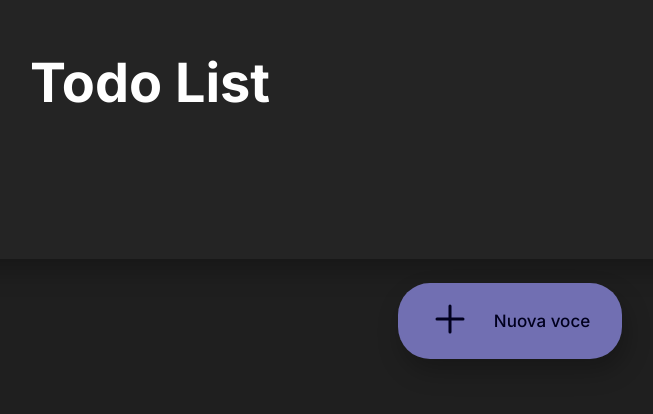
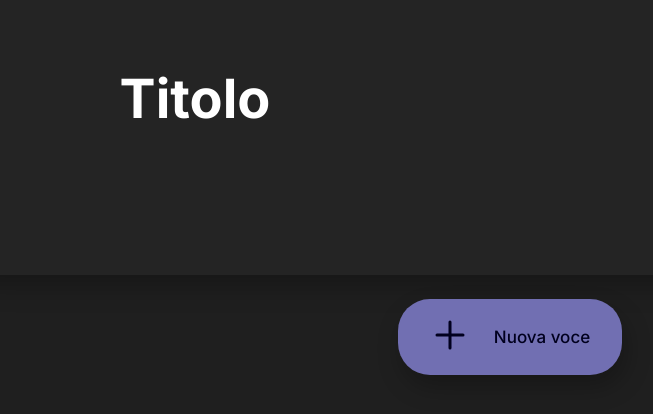
Before and after one commit to mirkodeglinnocenti/todo-list, a React (Vite) app: page / in a window 1280 px wide. Shown: the part 110-524 px from the top of the page, without its empty margins (130-783 px from the left). Built offline with nearby package versions, Linux system fonts and the light colour scheme; the HTML template or start-up script is replaced by a standard one.

Commit message:
EDIT title changed and padding container added

```diff
--- a/src/App.tsx
+++ b/src/App.tsx
@@ -90,7 +90,7 @@ function App() {
         <div className="container">
           <div className="todo-box shadow">
             <div className="todo-card">
-              <h1 className="title-todo-box">Todo List</h1>
+              <h1 className="title-todo-box">Titolo</h1>
               <div className="todo-list">
                 <ul>
                   {undoneTasks.map((task, index) => {
--- a/src/assets/css/App.css
+++ b/src/assets/css/App.css
@@ -5,14 +5,6 @@
 
 /* Font */
 @import url("https://fonts.googleapis.com/css2?family=Inter:wght@400;500;700&display=swap");
-
-/* body {
-    font-family: 'Inter', sans-serif;
-} */
-
-/* * {
-    font-family: 'Inter', sans-serif;
-} */
 
 /* Typography */
 h1 {
@@ -47,13 +39,13 @@ h1 {
 
 .main {
   height: 100vh;
-  padding: 10vh 0;
   overflow: hidden;
 }
 
 .container {
-  max-width: 1536px;
-  margin: 0 auto;
+  /* max-width: 1280px;
+  margin: 0 auto; */
+  padding: 12vh 7vw;
 }
 
 .shadow {
```
